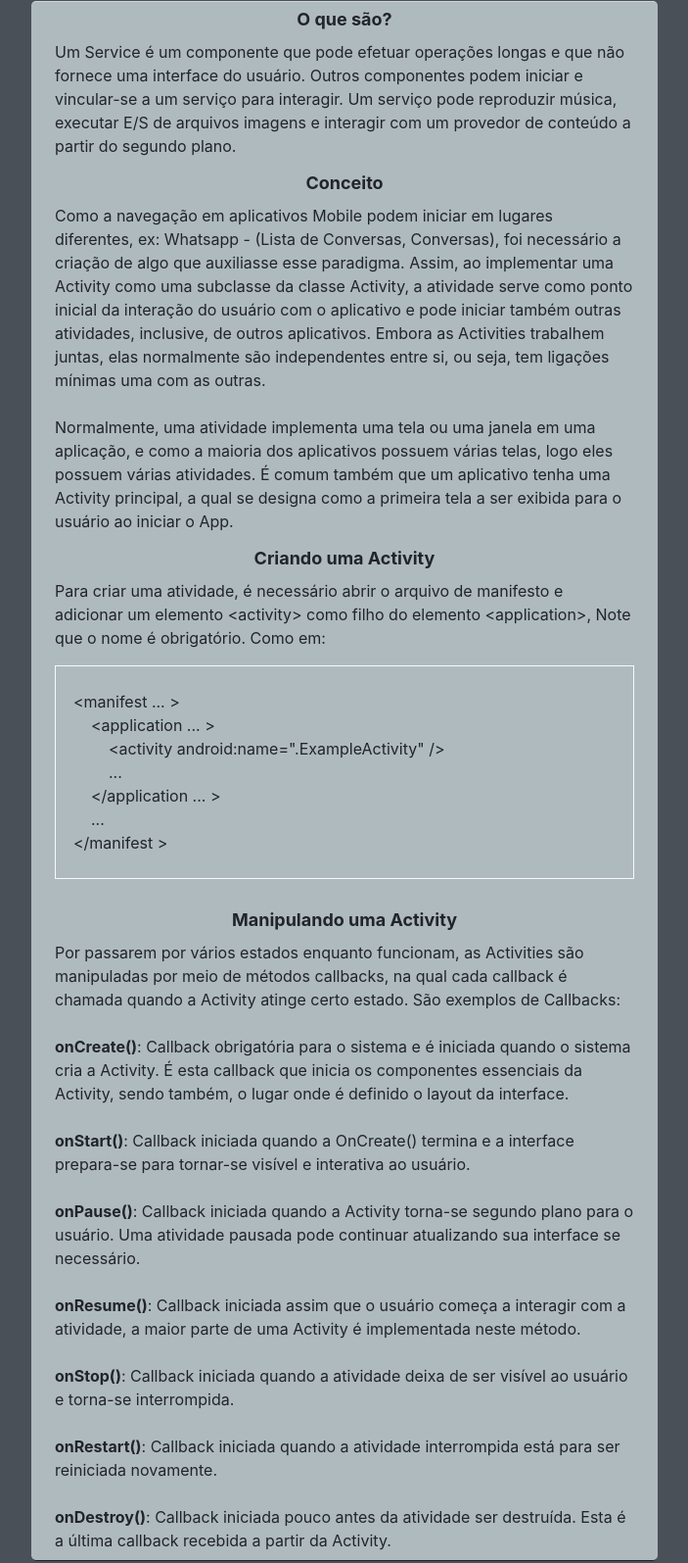
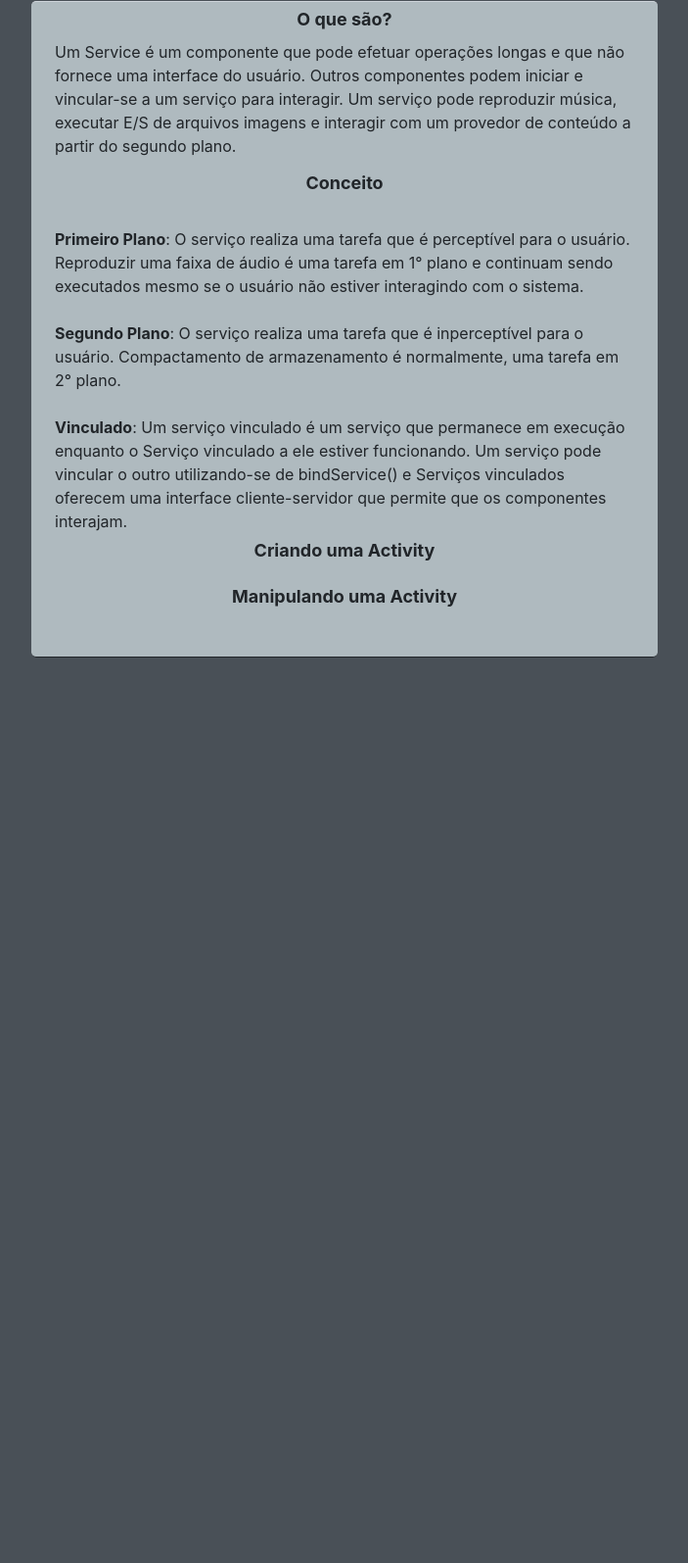
Before and after one commit to Twistzaok/Objetos-de-Aprendizagem, a plain HTML site: page topics/services.html in a window 1280 px wide. Shown: the part 110-1705 px from the top of the page at 98% size, without its empty margins (288-991 px from the left). After the commit the page ends 800 px from the top, so only its background shows below. Drawn offline with Linux system fonts and the light colour scheme; files that its build step writes are made by us from their sources.

Commit message:
Update services.html

```diff
--- a/topics/services.html
+++ b/topics/services.html
@@ -41,45 +41,25 @@
             <div class="topic-subtitle mt-1 font-weight-bold text-center pb-1">
                 Conceito
             </div>
-            <div class="mt-1 pb-2">
-                Como a navegação em aplicativos Mobile podem iniciar em lugares diferentes, ex: Whatsapp - (Lista de Conversas, Conversas), foi necessário a criação de algo que auxiliasse esse paradigma. Assim, ao implementar uma Activity como uma subclasse da classe Activity, a atividade serve como ponto inicial da interação do usuário com o aplicativo e pode iniciar também outras atividades, inclusive, de outros aplicativos. Embora as Activities trabalhem juntas, elas normalmente são independentes entre si, ou seja, tem ligações mínimas uma com as outras.
-                <br><br>
-                Normalmente, uma atividade implementa uma tela ou uma janela em uma aplicação, e como a maioria dos aplicativos possuem várias telas, logo eles possuem várias atividades. É comum também que um aplicativo tenha uma Activity principal, a qual se designa como a primeira tela a ser exibida para o usuário ao iniciar o App.
-            </div>
+            <div class="mt-1 pb-2"
+                 Um serviço pode ser dividido em três partes:
+                 <br><br>
+                 <span class="font-weight-bold">Primeiro Plano</span>: O serviço realiza uma tarefa que é perceptível para o usuário. Reproduzir uma faixa de áudio é uma tarefa em 1° plano e continuam sendo executados mesmo se o usuário não estiver interagindo com o sistema.
+                 <br><br>
+                 <span class="font-weight-bold">Segundo Plano</span>: O serviço realiza uma tarefa que é inperceptível para o usuário. Compactamento de armazenamento é normalmente, uma tarefa em 2° plano.
+                 <br><br>
+                 <span class="font-weight-bold">Vinculado</span>: Um serviço vinculado é um serviço que permanece em execução enquanto o Serviço vinculado a ele estiver funcionando. Um serviço pode vincular o outro utilizando-se de bindService() e Serviços vinculados oferecem uma interface cliente-servidor que permite que os componentes interajam.
             <div class="topic-subtitle mt-1 font-weight-bold text-center pb-1">
                 Criando uma Activity
             </div>
             <div class="mt-1 pb-2">
-                Para criar uma atividade, é necessário abrir o arquivo de manifesto e adicionar um elemento &ltactivity> como filho do elemento &ltapplication>, Note que o nome é obrigatório. Como em:
-                <xmp class="border border-light">
-    <manifest ... >
-        <application ... >
-            <activity android:name=".ExampleActivity" />
-            ...
-        </application ... >
-        ...
-    </manifest >
-                </xmp>
+
             </div>
             <div class="topic-subtitle mt-1 font-weight-bold text-center pb-1">
                 Manipulando uma Activity
             </div>
             <div class="mt-1 pb-2">
-                Por passarem por vários estados enquanto funcionam, as Activities são manipuladas por meio de métodos callbacks, na qual cada callback é chamada quando a Activity atinge certo estado. São exemplos de Callbacks:
-                <br><br>
-                <span class="font-weight-bold">onCreate()</span>: Callback obrigatória para o sistema e é iniciada quando o sistema cria a Activity. É esta callback que inicia os componentes essenciais da Activity, sendo também, o lugar onde é definido o layout da interface.
-                <br><br>
-                <span class="font-weight-bold">onStart()</span>: Callback iniciada quando a OnCreate() termina e a interface prepara-se para tornar-se visível e interativa ao usuário.
-                <br><br>
-                <span class="font-weight-bold">onPause()</span>: Callback iniciada quando a Activity torna-se segundo plano para o usuário. Uma atividade pausada pode continuar atualizando sua interface se necessário.
-                <br><br>
-                <span class="font-weight-bold">onResume()</span>: Callback iniciada assim que o usuário começa a interagir com a atividade, a maior parte de uma Activity é implementada neste método.
-                <br><br>
-                <span class="font-weight-bold">onStop()</span>: Callback iniciada quando a atividade deixa de ser visível ao usuário e torna-se interrompida.
-                <br><br>
-                <span class="font-weight-bold">onRestart()</span>: Callback iniciada quando a atividade interrompida está para ser reiniciada novamente.
-                <br><br>
-                <span class="font-weight-bold">onDestroy()</span>: Callback iniciada pouco antes da atividade ser destruída. Esta é a última callback recebida a partir da Activity.
+
             </div>
         </div>
         <div class="mt-4">
```
